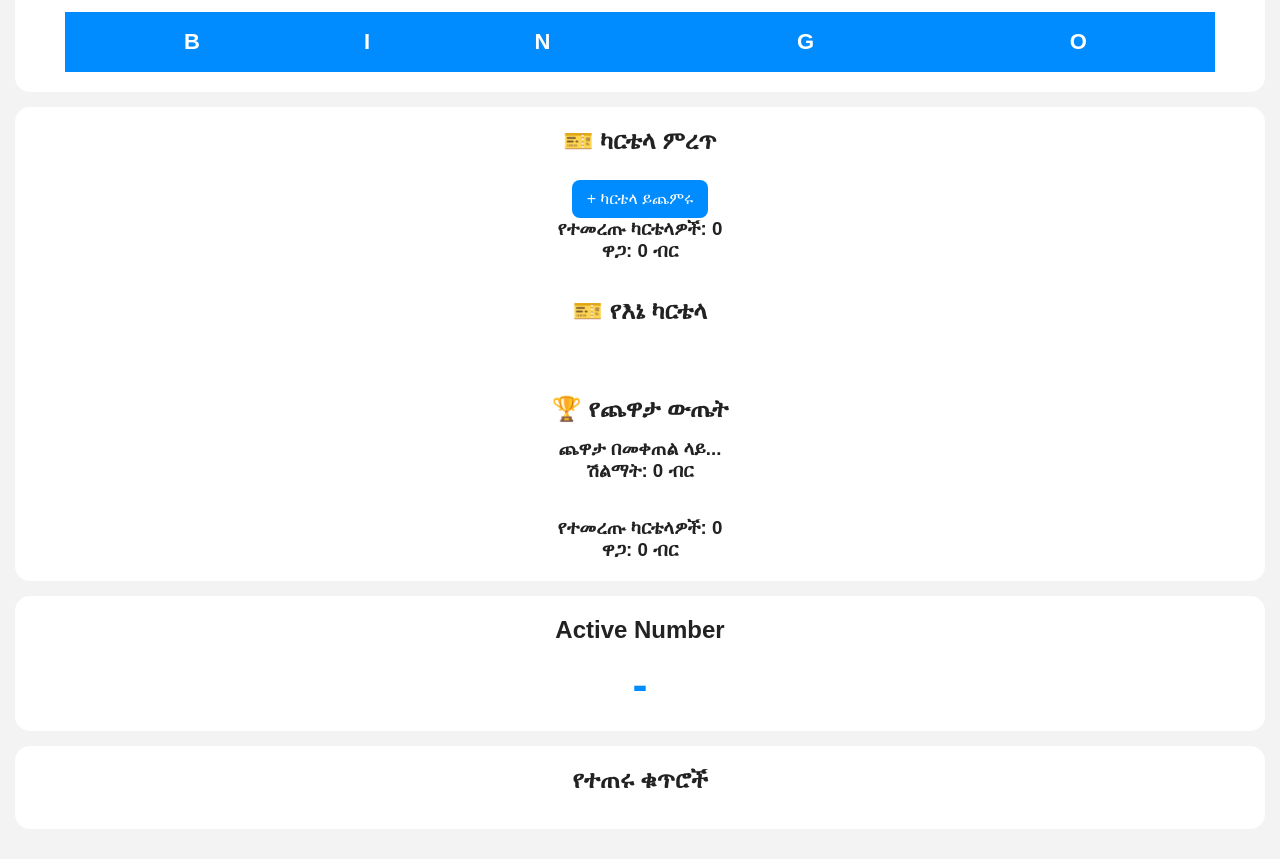
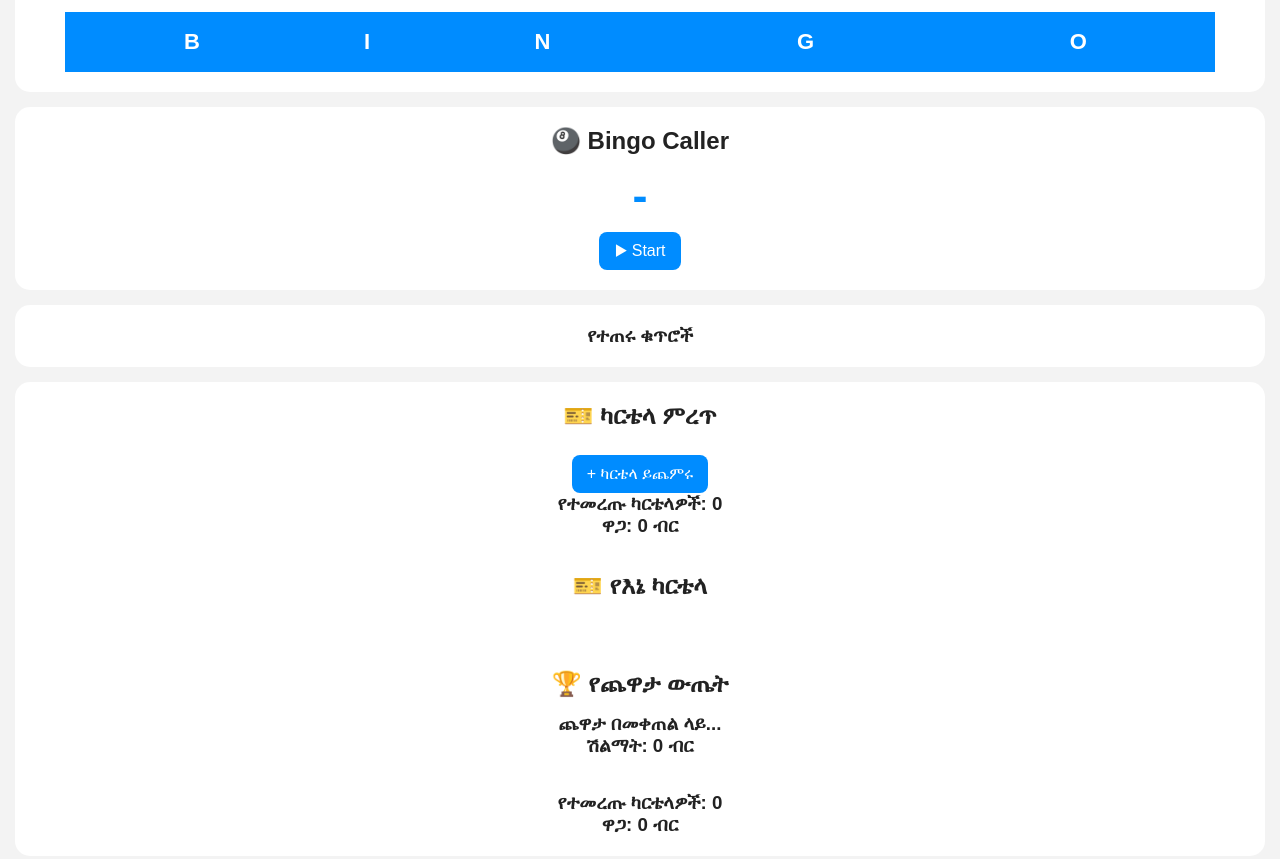
Before and after one commit to seyoseyo578-crypto/sheger-bingo, a plain HTML site: page index.html in a window 1280 px wide. Shown: the part 1080-1939 px from the top of the page. Drawn offline with Linux system fonts and the light colour scheme.

```diff
--- a/index.html
+++ b/index.html
@@ -165,6 +165,27 @@
 
 <div class="panel">
 
+<h2>🎱 Bingo Caller</h2>
+
+<h1 id="activeNumber">-</h1>
+
+<button onclick="startCaller()">
+▶ Start
+</button>
+
+</div>
+
+
+<div class="panel">
+
+<h3>የተጠሩ ቁጥሮች</h3>
+
+<div id="calledNumbers"></div>
+
+</div>
+
+<div class="panel">
+
 <h2>🎫 ካርቴላ ምረጥ</h2>
 
 <button onclick="openCards()">
```
